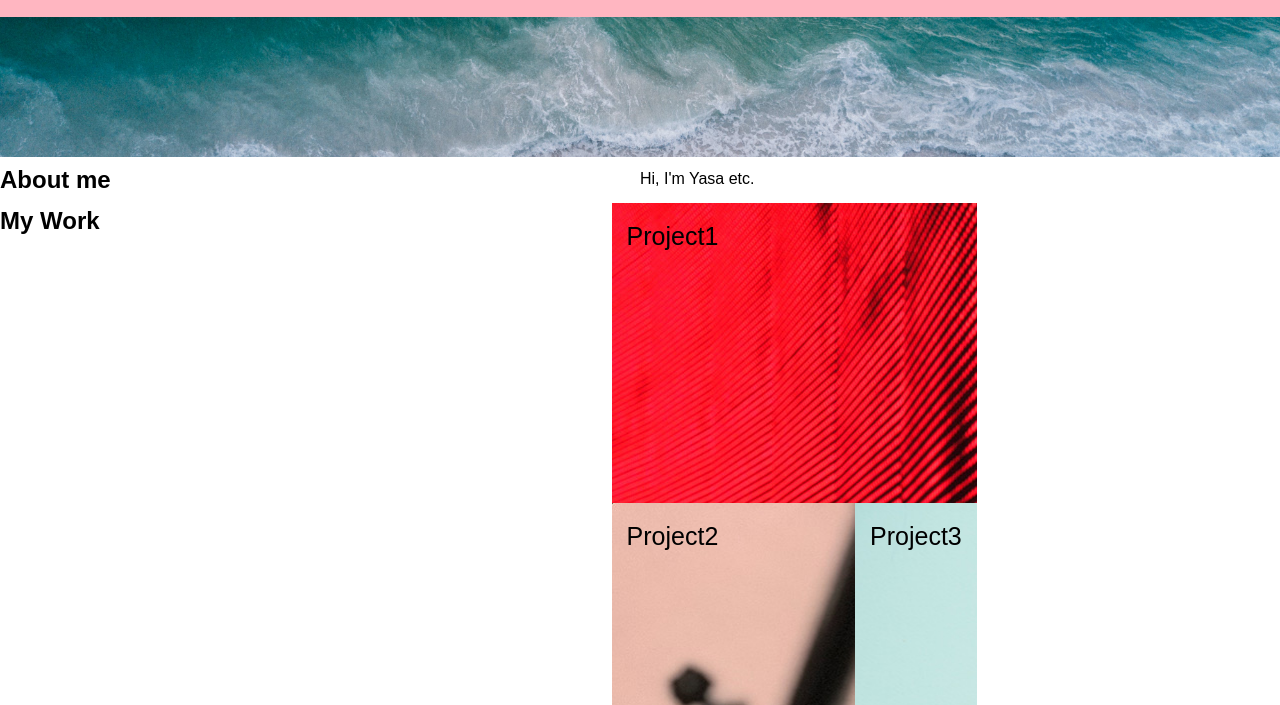
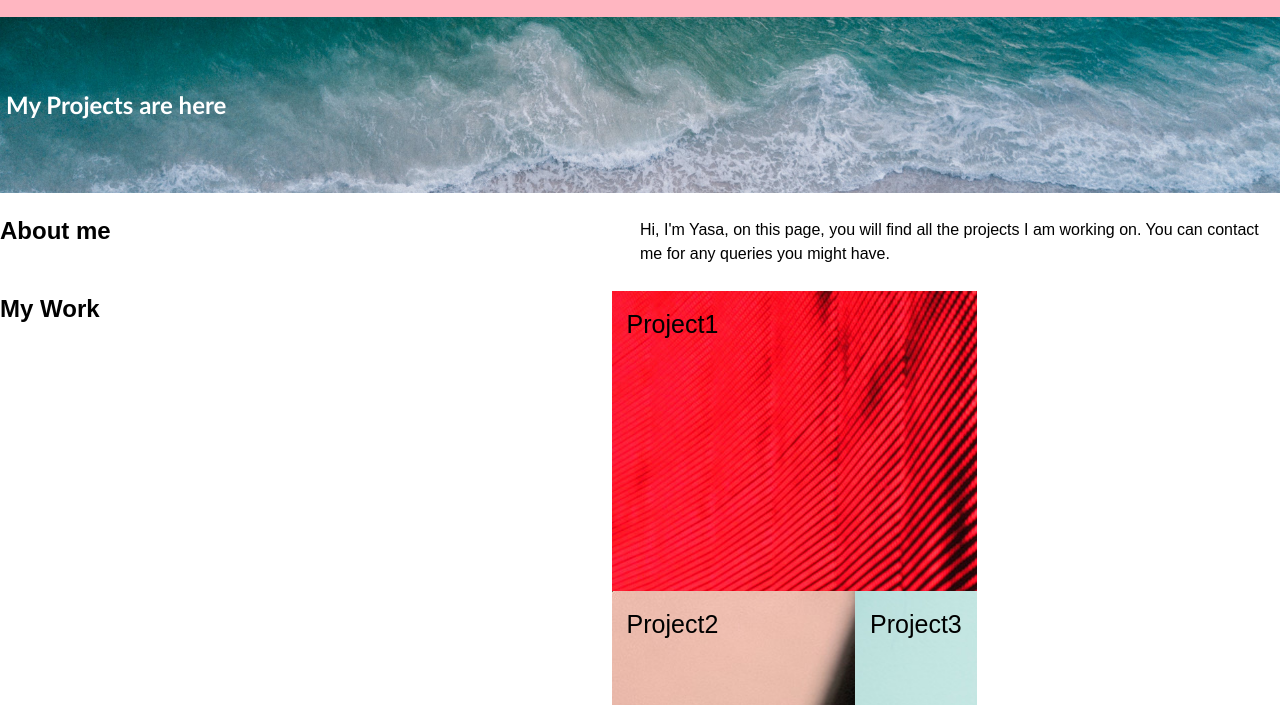
Before and after one commit to yasaaz/personal-portfolio, a plain HTML site: page index.html in a window 1280 px wide. Shown: the part 95-800 px from the top of the page. Drawn offline with Linux system fonts and the light colour scheme.

Commit message:
added text about me and spacing to better align

```diff
--- a/assets/css/style.css
+++ b/assets/css/style.css
@@ -42,11 +42,14 @@
 .hero {
   display: flex;
   padding: 70px;
+  margin-left: -5%;
   background-image: url(../images/ocean-view.jpg);
   background-size: cover;
   background-position: center;
   background-repeat: no-repeat;
   position: relative;
+  font-family: 'Gill Sans', 'Gill Sans MT', Calibri, 'Trebuchet MS', sans-serif;
+  color: white;
 }
 
 .heroGridArea {
@@ -87,12 +90,14 @@ width: 50%;
 background-color: white;
 text-align: right;
 font: black;
+margin-top: 15px;
 }
 
 .child2 {
 width: 50%;
 color: black;
-margin-top: 5px;
+margin-top: 20px;
+margin-bottom: 20px;
 }
 
 
--- a/index.html
+++ b/index.html
@@ -30,7 +30,9 @@
 </header>
 
   <!-- hero banner -->
-  <section class="hero"></section>
+  <section class="hero">
+    <h2> My Projects are here</h2>
+  </section>
   <section class="heroGridArea"></section>
 
   <main class="page-wrapper">
@@ -40,7 +42,7 @@
               <h2>About me</h2>
         </section>
       <section class="child2">
-              <p>Hi, I'm Yasa etc. </p>
+              <p>Hi, I'm Yasa, on this page, you will find all the projects I am working on. You can contact me for any queries you might have. </p>
         </section>
       </section>
 
```
